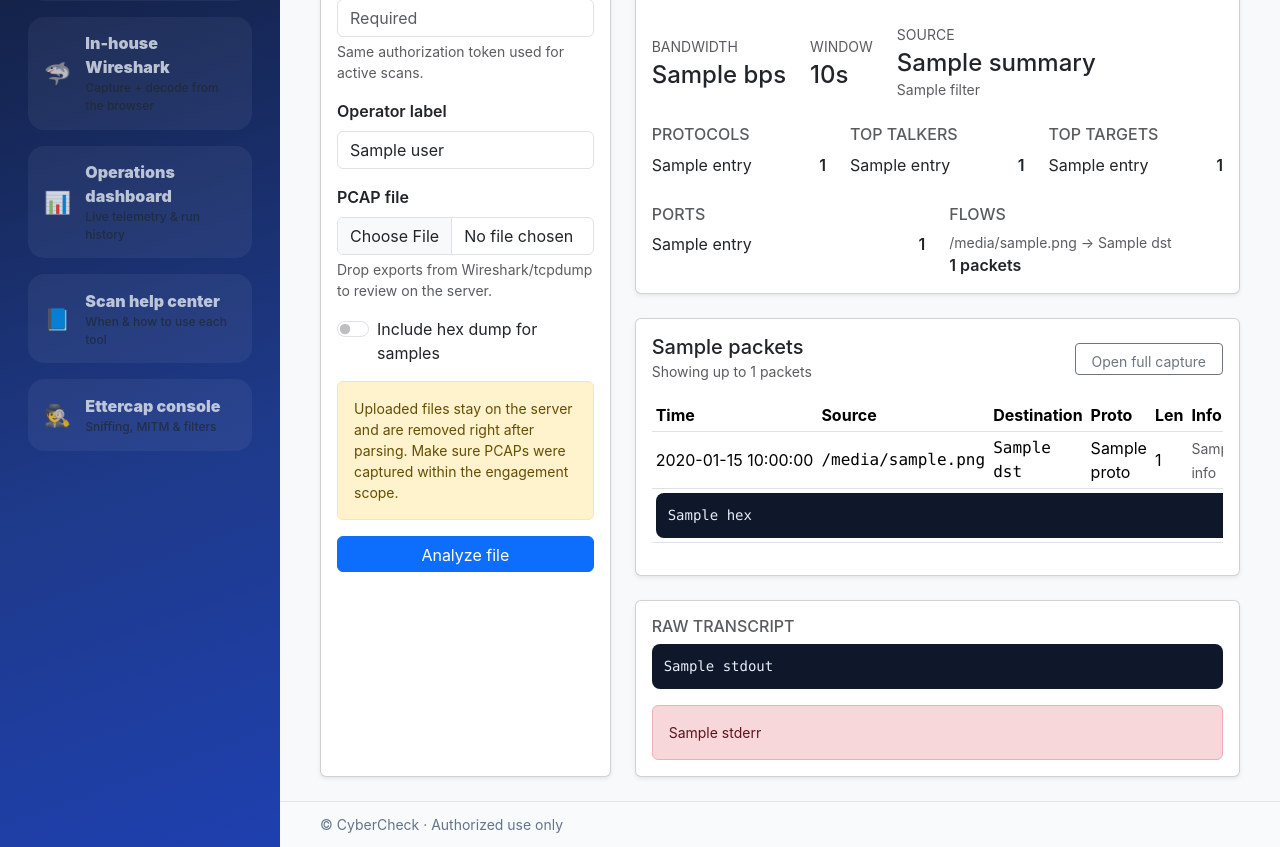
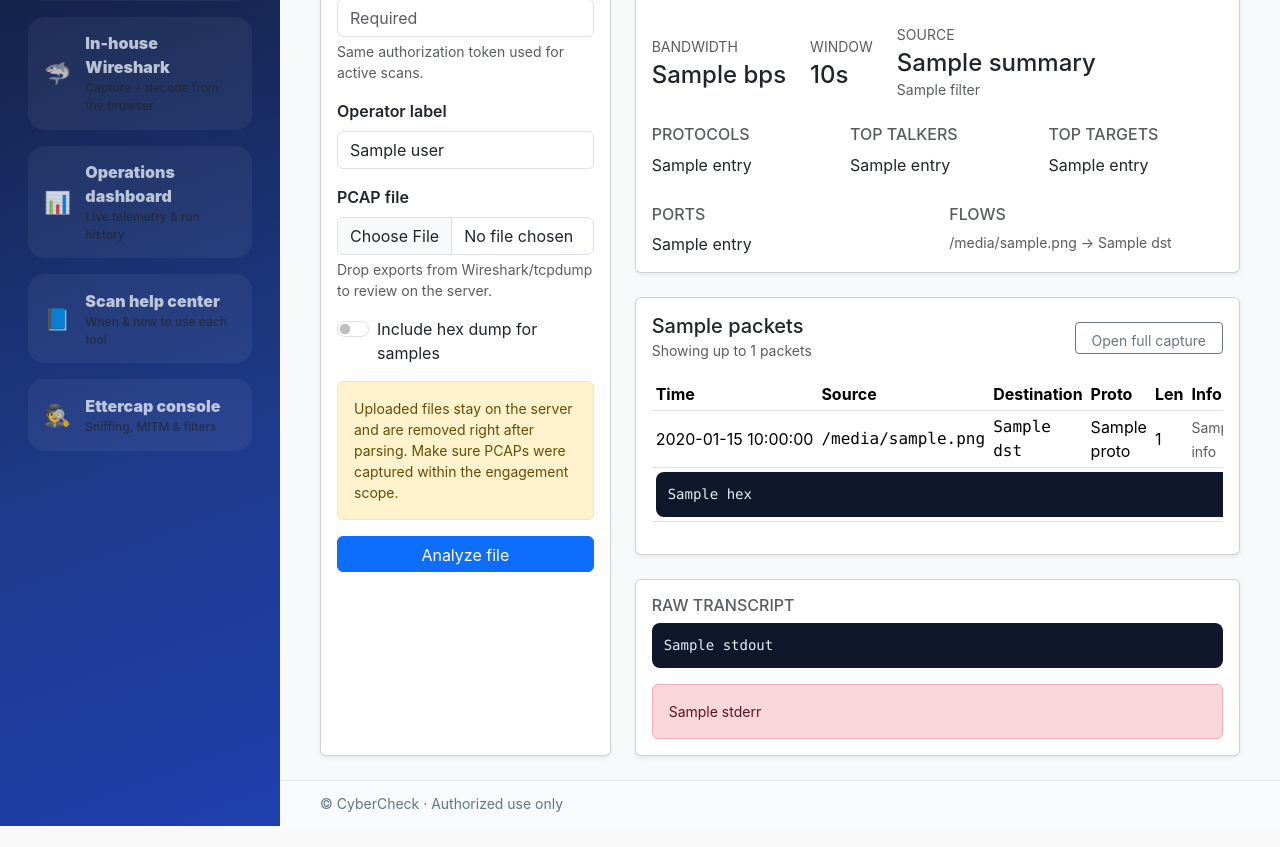
Before and after one commit to calypsorrr/cybersecurity, a Flask app: template cybercheck/templates/wireshark.html in a window 1280 px wide. Shown: the part 325-1172 px from the top of the page. After the commit the page ends 1151 px from the top, so only its background shows below. Run offline with Flask 3, Linux system fonts and the light colour scheme; the template is opened without the code that fills it: most values are stand-ins (such as "Sample title", 1, 10 or a date in 2020); some libraries are stand-ins or nearby versions.

Commit message:
Remove per-entry counts from Wireshark report

```diff
--- a/cybercheck/templates/wireshark.html
+++ b/cybercheck/templates/wireshark.html
@@ -73,7 +73,7 @@
               <h3 class="h6 text-muted text-uppercase">Protocols</h3>
               <ul class="list-unstyled mb-0">
                 {% for entry in report.protocols %}
-                  <li class="d-flex justify-content-between"><span>{{ entry.label }}</span><span class="fw-semibold">{{ entry.count }}</span></li>
+                  <li>{{ entry.label }}</li>
                 {% else %}
                   <li class="text-muted">No traffic observed.</li>
                 {% endfor %}
@@ -83,7 +83,7 @@
               <h3 class="h6 text-muted text-uppercase">Top talkers</h3>
               <ul class="list-unstyled mb-0">
                 {% for entry in report.talkers %}
-                  <li class="d-flex justify-content-between"><span>{{ entry.label }}</span><span class="fw-semibold">{{ entry.count }}</span></li>
+                  <li>{{ entry.label }}</li>
                 {% else %}
                   <li class="text-muted">No data</li>
                 {% endfor %}
@@ -93,7 +93,7 @@
               <h3 class="h6 text-muted text-uppercase">Top targets</h3>
               <ul class="list-unstyled mb-0">
                 {% for entry in report.targets %}
-                  <li class="d-flex justify-content-between"><span>{{ entry.label }}</span><span class="fw-semibold">{{ entry.count }}</span></li>
+                  <li>{{ entry.label }}</li>
                 {% else %}
                   <li class="text-muted">No data</li>
                 {% endfor %}
@@ -105,7 +105,7 @@
               <h3 class="h6 text-muted text-uppercase">Ports</h3>
               <ul class="list-unstyled mb-0">
                 {% for entry in report.ports %}
-                  <li class="d-flex justify-content-between"><span>{{ entry.label }}</span><span class="fw-semibold">{{ entry.count }}</span></li>
+                  <li>{{ entry.label }}</li>
                 {% else %}
                   <li class="text-muted">No ports recorded.</li>
                 {% endfor %}
@@ -117,7 +117,6 @@
                 {% for pair in report.pairs %}
                   <li>
                     <div class="small text-muted">{{ pair.src }} → {{ pair.dst }}</div>
-                    <div class="fw-semibold">{{ pair.count }} packets</div>
                   </li>
                 {% else %}
                   <li class="text-muted">No flows available.</li>
```
